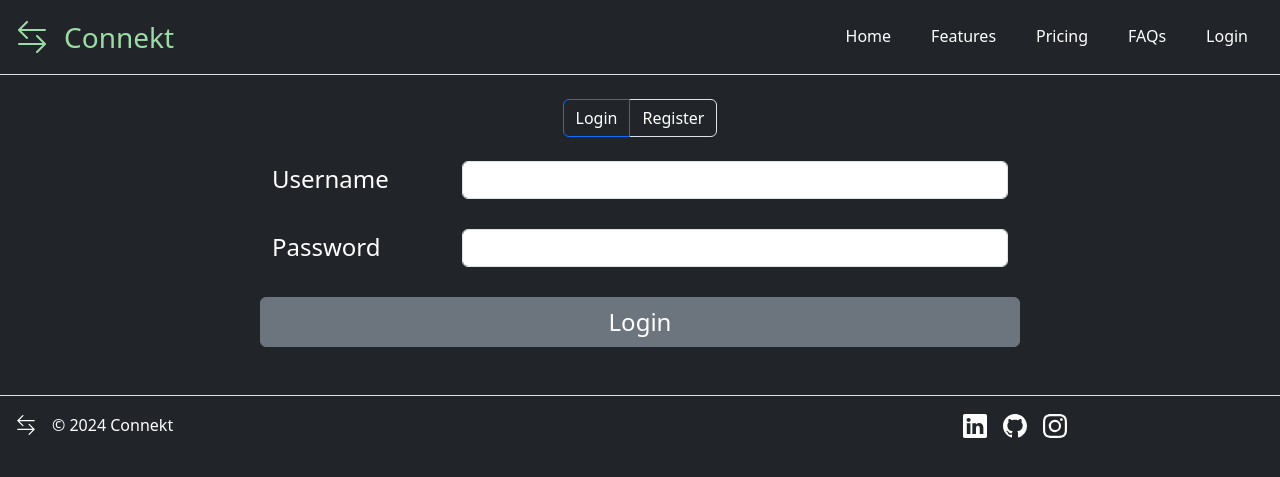
After one commit to the-deshpande/Connekt, a Flask app: page /login in a window 1280 px wide. The commit adds this page. Shown: the top 477 px of the page. Run offline with Flask 3, Linux system fonts and the light colour scheme; some libraries are stand-ins or nearby versions.

Commit message:
Using Vue3 without CLI

```diff
--- a/Code/main.py
+++ b/Code/main.py
@@ -1,11 +1,69 @@
-from flask import Flask, render_template
+from flask import Flask, render_template, jsonify, request
+from werkzeug.security import generate_password_hash, check_password_hash
+from flask_login import login_user, LoginManager, login_required, current_user, logout_user
 from flask_bootstrap import Bootstrap5
+from schema import db, Users
+from dotenv import dotenv_values
+
+env = dotenv_values()
 
 app = Flask(__name__)
+app.config['SECRET_KEY'] = env.get('SECRET_KEY')
+Bootstrap5(app)
+
+app.config['SQLALCHEMY_DATABASE_URI'] = 'sqlite:///users.db'
+db.init_app(app)
+
+login_manager = LoginManager()
+login_manager.init_app(app)
+
+with app.app_context():
+    db.create_all()
+
+    # db.session.add(Users(
+    #     first_name = 'Kaiwalya',
+    #     last_name = 'Deshpande',
+    #     username = 'the_deshpande',
+    #     email = 'kaiwalya@email.com',
+    #     password = generate_password_hash('ABCDEFGHIJ', 'pbkdf2:sha256', 8),
+    #     type = 0
+    # ))
+    # db.session.commit()
+
+@login_manager.user_loader
+def load_user(user_id):
+    return db.session.execute(db.select(Users).where(Users.id == user_id)).scalar()
 
 @app.route('/')
 def homepage():
-    return render_template('index.html', **{'greeting':'Hello from Flask!'})
+    return render_template('index.html')
+
+@app.route('/login', methods=['GET', 'POST'])
+def login():
+    if request.method == 'POST':
+        user = db.session.execute(db.select(Users).where(Users.username == request.json['username'])).scalar()
+
+        if user and check_password_hash(user.password, request.json['password']):
+            if login_user(user):
+                return jsonify(True)
+            return jsonify(False)
+        else:
+            return jsonify(False)
+
+    return render_template("login.html")
+
+@app.route('/logout')
+@login_required
+def logout():
+    logout_user()
+    return jsonify(True)
+
+@app.route('/loggedin')
+def admin():
+    if current_user:
+        return jsonify(current_user.is_authenticated)
+    return jsonify(True)
+
 
 if __name__ == '__main__':
     app.run(debug=True)
--- /dev/null
+++ b/Code/static/css/styles.css
@@ -0,0 +1,8 @@
+#active {
+	background-color: #468585;
+	color: white;
+}
+
+.text-green {
+	color: #9cdba6;
+}
--- a/Code/static/index.js
+++ b/Code/static/index.js
@@ -1,8 +1,67 @@
+var login_page = {
+	login: true,
+	login_details: {
+		username: "",
+		password: "",
+	},
+	register_details: {
+		first_name: "",
+		last_name: "",
+		password: "",
+		username: "",
+		email: "",
+		type: 0,
+	},
+};
 const app = {
 	data() {
-		return { greeting: "Hello from Vue!" };
+		return {
+			user: {},
+			loggedIn: false,
+			login_page: window.login_page,
+		};
+	},
+	methods: {
+		getAdminData: function () {
+			axios.get("http://127.0.0.1:5000/loggedin").then((response) => {
+				this.loggedIn = response.data;
+			});
+		},
+		loginHandler: function () {
+			console.log(login_page.login_details);
+			if (
+				login_page.login_details.username != "" &&
+				login_page.login_details.password != ""
+			) {
+				axios
+					.post("http://127.0.0.1:5000/login", this.login_page.login_details)
+					.then((response) => {
+						console.log(response);
+						if (response.data) {
+							this.getAdminData();
+							window.location.href = "http://127.0.0.1:5000";
+						}
+					});
+			}
+		},
+		logout: function () {
+			if (!this.loggedIn) {
+				alert("You are not Logged In!");
+			} else {
+				axios.get("https://127.0.0.1:5000/logout").then((response) => {
+					console.log(response);
+					if (response.data) {
+						this.loggedIn = false;
+						window.location.href = "http://127.0.0.1:5000/login";
+					}
+				});
+			}
+		},
+	},
+	created() {
+		this.getAdminData();
 	},
 	delimiters: ["[[", "]]"],
 };
 
-Vue.createApp(app).mount("#hello");
+Vue.createApp(app).mount("#app");
--- /dev/null
+++ b/Code/templates/footer.html
@@ -0,0 +1,43 @@
+<footer class="d-flex flex-wrap justify-content-between align-items-center py-3 my-4 border-top">
+    <div class="col-md-4 d-flex align-items-center ps-3">
+        <svg xmlns="http://www.w3.org/2000/svg" width="20" height="20" fill="currentColor"
+            class="bi bi-arrow-left-right text-white" viewBox="0 0 16 16">
+            <path fill-rule="evenodd"
+                d="M1 11.5a.5.5 0 0 0 .5.5h11.793l-3.147 3.146a.5.5 0 0 0 .708.708l4-4a.5.5 0 0 0 0-.708l-4-4a.5.5 0 0 0-.708.708L13.293 11H1.5a.5.5 0 0 0-.5.5m14-7a.5.5 0 0 1-.5.5H2.707l3.147 3.146a.5.5 0 1 1-.708.708l-4-4a.5.5 0 0 1 0-.708l4-4a.5.5 0 1 1 .708.708L2.707 4H14.5a.5.5 0 0 1 .5.5" />
+        </svg>
+        <span class="mb-3 mb-md-0 text-white px-3">© 2024 Connekt</span>
+    </div>
+
+    <ul class="nav col-md-4 justify-content-end list-unstyled d-flex">
+        <li class="ms-3"><a class="text-muted" href="#">
+                <svg xmlns="http://www.w3.org/2000/svg" width="24" height="24" fill="currentColor"
+                    class="bi bi-linkedin text-white" viewBox="0 0 16 16">
+                    <path
+                        d="M0 1.146C0 .513.526 0 1.175 0h13.65C15.474 0 16 .513 16 1.146v13.708c0 .633-.526 1.146-1.175 1.146H1.175C.526 16 0 15.487 0 14.854zm4.943 12.248V6.169H2.542v7.225zm-1.2-8.212c.837 0 1.358-.554 1.358-1.248-.015-.709-.52-1.248-1.342-1.248S2.4 3.226 2.4 3.934c0 .694.521 1.248 1.327 1.248zm4.908 8.212V9.359c0-.216.016-.432.08-.586.173-.431.568-.878 1.232-.878.869 0 1.216.662 1.216 1.634v3.865h2.401V9.25c0-2.22-1.184-3.252-2.764-3.252-1.274 0-1.845.7-2.165 1.193v.025h-.016l.016-.025V6.169h-2.4c.03.678 0 7.225 0 7.225z" />
+                </svg>
+        </li>
+        <li class="ms-3"><a class="text-muted" href="#">
+                <svg xmlns="http://www.w3.org/2000/svg" width="24" height="24" fill="currentColor"
+                    class="bi bi-github text-white" viewBox="0 0 16 16">
+                    <path
+                        d="M8 0C3.58 0 0 3.58 0 8c0 3.54 2.29 6.53 5.47 7.59.4.07.55-.17.55-.38 0-.19-.01-.82-.01-1.49-2.01.37-2.53-.49-2.69-.94-.09-.23-.48-.94-.82-1.13-.28-.15-.68-.52-.01-.53.63-.01 1.08.58 1.23.82.72 1.21 1.87.87 2.33.66.07-.52.28-.87.51-1.07-1.78-.2-3.64-.89-3.64-3.95 0-.87.31-1.59.82-2.15-.08-.2-.36-1.02.08-2.12 0 0 .67-.21 2.2.82.64-.18 1.32-.27 2-.27s1.36.09 2 .27c1.53-1.04 2.2-.82 2.2-.82.44 1.1.16 1.92.08 2.12.51.56.82 1.27.82 2.15 0 3.07-1.87 3.75-3.65 3.95.29.25.54.73.54 1.48 0 1.07-.01 1.93-.01 2.2 0 .21.15.46.55.38A8.01 8.01 0 0 0 16 8c0-4.42-3.58-8-8-8" />
+                </svg>
+        </li>
+        <li class="ms-3"><a class="text-muted" href="#">
+                <svg xmlns="http://www.w3.org/2000/svg" width="24" height="24" fill="currentColor"
+                    class="bi bi-instagram text-white" viewBox="0 0 16 16">
+                    <path
+                        d="M8 0C5.829 0 5.556.01 4.703.048 3.85.088 3.269.222 2.76.42a3.9 3.9 0 0 0-1.417.923A3.9 3.9 0 0 0 .42 2.76C.222 3.268.087 3.85.048 4.7.01 5.555 0 5.827 0 8.001c0 2.172.01 2.444.048 3.297.04.852.174 1.433.372 1.942.205.526.478.972.923 1.417.444.445.89.719 1.416.923.51.198 1.09.333 1.942.372C5.555 15.99 5.827 16 8 16s2.444-.01 3.298-.048c.851-.04 1.434-.174 1.943-.372a3.9 3.9 0 0 0 1.416-.923c.445-.445.718-.891.923-1.417.197-.509.332-1.09.372-1.942C15.99 10.445 16 10.173 16 8s-.01-2.445-.048-3.299c-.04-.851-.175-1.433-.372-1.941a3.9 3.9 0 0 0-.923-1.417A3.9 3.9 0 0 0 13.24.42c-.51-.198-1.092-.333-1.943-.372C10.443.01 10.172 0 7.998 0zm-.717 1.442h.718c2.136 0 2.389.007 3.232.046.78.035 1.204.166 1.486.275.373.145.64.319.92.599s.453.546.598.92c.11.281.24.705.275 1.485.039.843.047 1.096.047 3.231s-.008 2.389-.047 3.232c-.035.78-.166 1.203-.275 1.485a2.5 2.5 0 0 1-.599.919c-.28.28-.546.453-.92.598-.28.11-.704.24-1.485.276-.843.038-1.096.047-3.232.047s-2.39-.009-3.233-.047c-.78-.036-1.203-.166-1.485-.276a2.5 2.5 0 0 1-.92-.598 2.5 2.5 0 0 1-.6-.92c-.109-.281-.24-.705-.275-1.485-.038-.843-.046-1.096-.046-3.233s.008-2.388.046-3.231c.036-.78.166-1.204.276-1.486.145-.373.319-.64.599-.92s.546-.453.92-.598c.282-.11.705-.24 1.485-.276.738-.034 1.024-.044 2.515-.045zm4.988 1.328a.96.96 0 1 0 0 1.92.96.96 0 0 0 0-1.92m-4.27 1.122a4.109 4.109 0 1 0 0 8.217 4.109 4.109 0 0 0 0-8.217m0 1.441a2.667 2.667 0 1 1 0 5.334 2.667 2.667 0 0 1 0-5.334" />
+                </svg>
+        </li>
+    </ul>
+</footer>
+</div>
+
+<script src="https://unpkg.com/axios/dist/axios.min.js"></script>
+<script src="https://unpkg.com/vue@3/dist/vue.global.js"></script>
+<script src=" {{ url_for('static', filename='index.js') }}"></script>
+
+</body>
+
+</html>
--- /dev/null
+++ b/Code/templates/header.html
@@ -0,0 +1,43 @@
+<!DOCTYPE html>
+<html lang="en">
+
+<head>
+    <meta charset="UTF-8">
+    <meta name="viewport" content="width=device-width, initial-scale=1.0">
+    <title>Project</title>
+    {% block styles %}
+    {{ bootstrap.load_css() }}
+    <link rel="stylesheet" href="{{ url_for('static', filename='css/styles.css') }}" />
+    {% endblock %}
+</head>
+
+<body class="bg-dark">
+    <div id="app">
+
+        <header class="d-flex text-white flex-wrap justify-content-center py-3 mb-4 border-bottom">
+            <a href="/" class="d-flex align-items-center mb-3 mb-md-0 me-md-auto text-dark text-decoration-none px-3">
+                <svg xmlns="http://www.w3.org/2000/svg" width="32" height="32" fill="currentColor"
+                    class="bi bi-arrow-left-right text-green" viewBox="0 0 16 16">
+                    <path fill-rule="evenodd"
+                        d="M1 11.5a.5.5 0 0 0 .5.5h11.793l-3.147 3.146a.5.5 0 0 0 .708.708l4-4a.5.5 0 0 0 0-.708l-4-4a.5.5 0 0 0-.708.708L13.293 11H1.5a.5.5 0 0 0-.5.5m14-7a.5.5 0 0 1-.5.5H2.707l3.147 3.146a.5.5 0 1 1-.708.708l-4-4a.5.5 0 0 1 0-.708l4-4a.5.5 0 1 1 .708.708L2.707 4H14.5a.5.5 0 0 1 .5.5" />
+                </svg>
+                <span class="fs-3 px-3 text-green">Connekt</span>
+            </a>
+
+            <ul class="nav nav-pills">
+                <li class="nav-item mx-1"><a href="" :id="[loggedIn ? 'active':'']"
+                        @click="window.location.href='http://127.0.0.1:5000/'" class="nav-link text-white">Home</a></li>
+                <li class="nav-item mx-1"><a href="#" :id="[loggedIn ? 'active':'']"
+                        class="nav-link text-white">Features</a></li>
+                <li class="nav-item mx-1"><a href="#" :id="[loggedIn ? 'active':'']"
+                        class="nav-link text-white">Pricing</a></li>
+                <li class="nav-item mx-1"><a href="#" :id="[loggedIn ? 'active':'']"
+                        class="nav-link text-white">FAQs</a></li>
+                <li class="nav-item mx-1 me-3" v-if="!loggedIn"><a href="" :id="[loggedIn ? 'active':'']"
+                        @click="window.location.href='http://127.0.0.1:5000/login'"
+                        class="nav-link text-white">Login</a>
+                <li class="nav-item mx-1 me-3" v-else><a href="#" :id="[loggedIn ? 'active':'']" @click="logout()"
+                        class="nav-link text-white">Logout</a>
+                </li>
+            </ul>
+        </header>
--- /dev/null
+++ b/Code/templates/login.html
@@ -0,0 +1,114 @@
+{%include "header.html" %}
+
+<!-- Page Header -->
+
+<main class="mb-4">
+    <div class="container">
+        <div class="row">
+            <div class="col-lg-8 col-md-10 mx-auto">
+                <div v-if="!loggedIn">
+                    <ul class="pagination justify-content-center">
+                        <li class="page-item"><a class="page-link text-white bg-dark" href="#"
+                                :class="[login_page.login?'active':'']" @click="login_page.login = true">Login</a></li>
+                        <li class="page-item"><a class="page-link text-white bg-dark" href="#"
+                                :class="[login_page.login?'':'active']" @click="login_page.login = false">Register</a>
+                        </li>
+                    </ul>
+
+                    <form v-if="login_page.login">
+                        <div class="row my-4">
+                            <div class="col-3">
+                                <label class="form-label text-white fs-4">Username</label>
+                            </div>
+                            <div class="col-9">
+                                <input class="form-control" type="text" v-model="login_page.login_details.username" />
+                            </div>
+                        </div>
+                        <div class="row my-4">
+                            <div class="col-3">
+                                <label class="form-label text-white fs-4">Password</label>
+                            </div>
+                            <div class="col-9">
+                                <input class="form-control" type="password"
+                                    v-model="login_page.login_details.password" />
+                            </div>
+                        </div>
+                        <div class="row my-4">
+                            <button type="submit" class="btn btn-secondary fs-4" @click="loginHandler()">Login</button>
+                        </div>
+                    </form>
+
+                    <form v-else>
+
+                        <div class="row my-4">
+                            <div class="col-3">
+                                <label class="form-label text-white fs-4">First Name</label>
+                            </div>
+                            <div class="col-9">
+                                <input class="form-control" type="text" />
+                            </div>
+                        </div>
+
+                        <div class="row my-4">
+                            <div class="col-3">
+                                <label class="form-label text-white fs-4">Last Name</label>
+                            </div>
+                            <div class="col-9">
+                                <input class="form-control" type="text" />
+                            </div>
+                        </div>
+
+                        <div class="row my-4">
+                            <div class="col-3">
+                                <label class="form-label text-white fs-4">Email</label>
+                            </div>
+                            <div class="col-9">
+                                <input class="form-control" type="text" />
+                            </div>
+                        </div>
+
+                        <div class="row my-4">
+                            <div class="col-3">
+                                <label class="form-label text-white fs-4">Username</label>
+                            </div>
+                            <div class="col-9">
+                                <input class="form-control" type="text" />
+                            </div>
+                        </div>
+
+                        <div class="row my-4">
+                            <div class="col-3">
+                                <label class="form-label text-white fs-4">Password</label>
+                            </div>
+                            <div class="col-9">
+                                <input class="form-control" type="password" />
+                            </div>
+                        </div>
+
+                        <div class="row my-4">
+                            <div class="col-3">
+                                <label class="form-label text-white fs-4" for="user-type">Type</label>
+                            </div>
+                            <div class="col-9">
+                                <select class="form-select" id="user-type">
+                                    <option selected>Choose...</option>
+                                    <option value="1">Influencer</option>
+                                    <option value="2">Sponsor</option>
+                                </select>
+                            </div>
+                        </div>
+
+                        <div class="row my-4">
+                            <button type="submit" class="btn btn-secondary fs-4">Register</button>
+                        </div>
+                    </form>
+                </div>
+                <div v-else>
+                    <p class="text-white fs-1 text-center">You are already logged in!</p>
+                </div>
+            </div>
+        </div>
+    </div>
+</main>
+
+{% include "footer.html" %}
--- a/requirements.txt
+++ b/requirements.txt
@@ -1,4 +1,5 @@
 flask==3.0.3
 flask-sqlalchemy==3.1.1
-flask-security-too==5.4.3
+flask-login==0.6.3
 bootstrap-flask==2.4.0
+python-dotenv==1.0.1
```
Also changed, not shown: Code/schema.py (+6 -1 lines), Code/templates/index.html (+3 -17 lines), instance/users.db (added), 1 other file.
